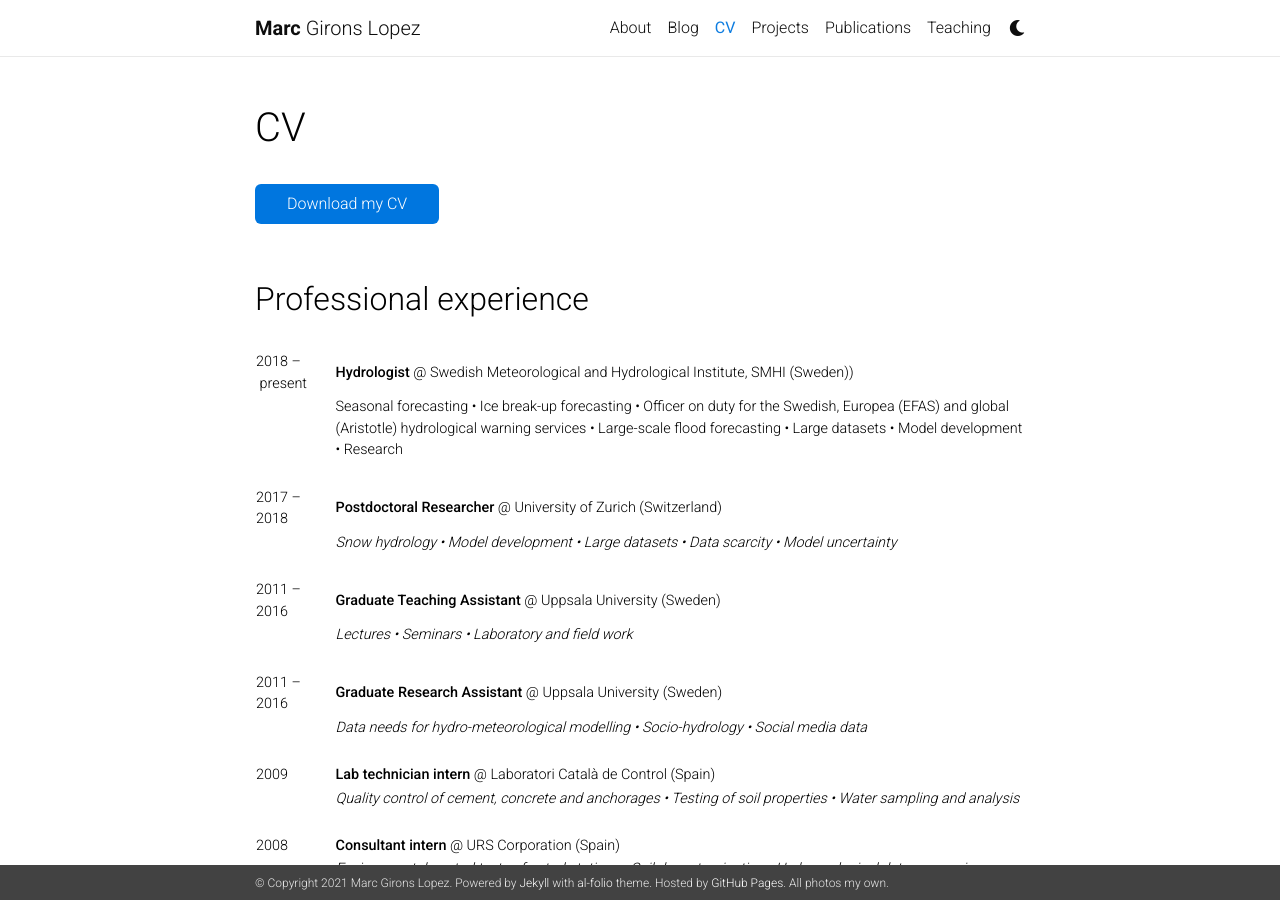
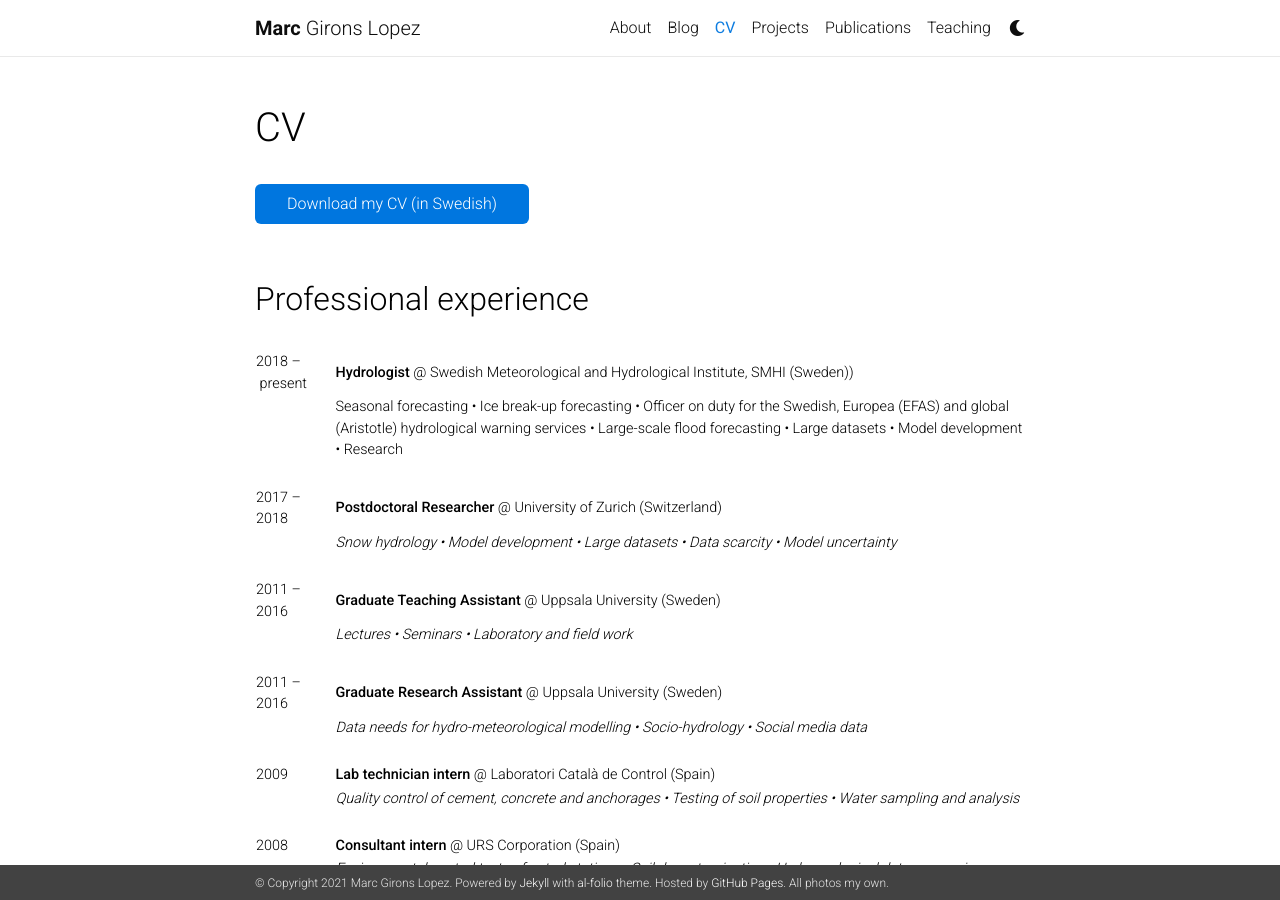
Before and after one commit to GironsLopez/GironsLopez.github.io, a Jekyll site: the page built from _pages/cv.md, in a window 1280 px wide and 900 px high. Built offline with Jekyll 4.4.1, drawn with Linux system fonts in a browser that asks for light colours; nearby versions of some CDN libraries; comment, search, counter and statistics services are not loaded; a style sheet for code colours, icons or effects is not loaded.

Commit message:
Update cv.md

```diff
--- a/_pages/cv.md
+++ b/_pages/cv.md
@@ -5,7 +5,7 @@ title: CV
 nav: true
 ---
 
-<a target="_blank" href="/assets/pdf/gironslopez-cv.pdf" class="button" title="Download short CV as PDF">Download my CV</a>
+<a target="_blank" href="/assets/pdf/gironslopez-cv.pdf" class="button" title="Download short CV as PDF">Download my CV (in Swedish)</a>
 
 &nbsp;
 
```
